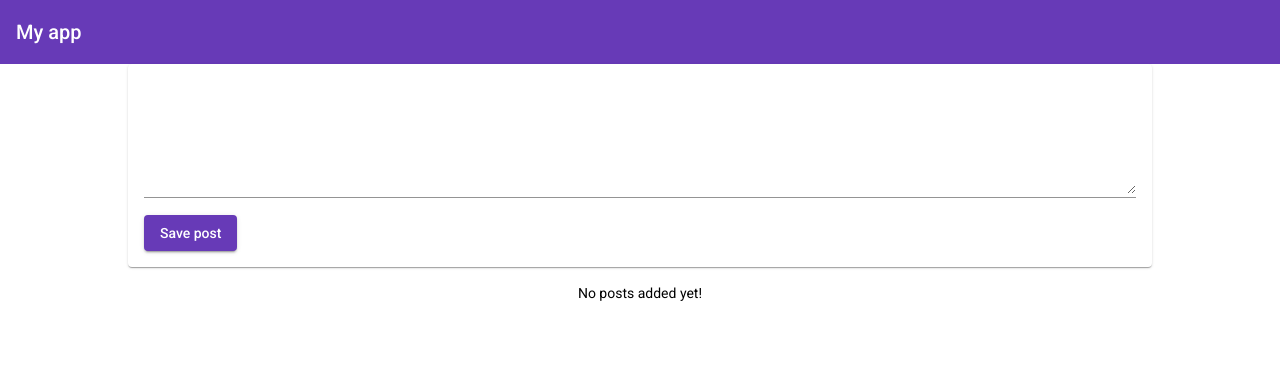
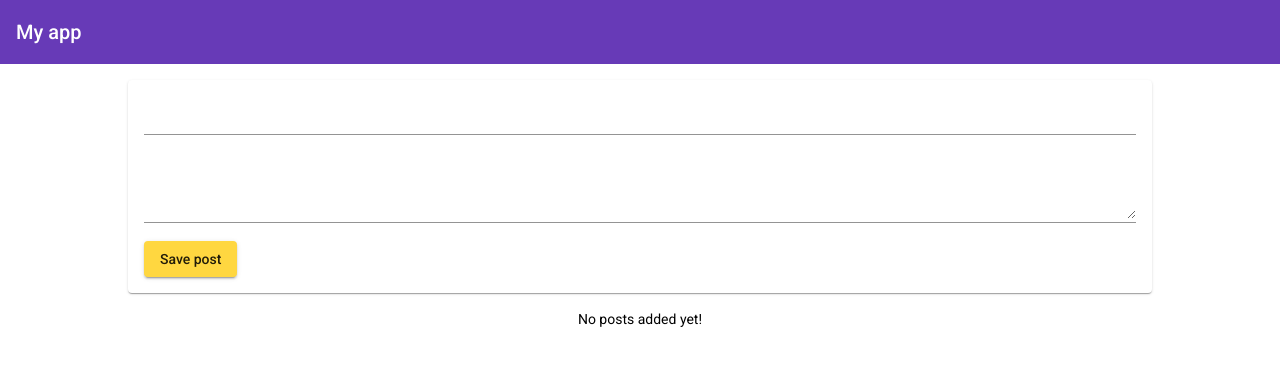
Before and after one commit to gabriel-q7/mean_stack_project1, an Angular app: page / in a window 1280 px wide. Shown: the top 366 px of the page. Built offline with nearby package versions, Linux system fonts and the light colour scheme.

Commit message:
add post.model,post.service; upd app, post-create, pot-list

```diff
--- a/src/app/app.component.css
+++ b/src/app/app.component.css
@@ -1,5 +1,4 @@
 main {
-  margin-top: 2rem;
   width: 80%;
-  margin: auto;
+  margin: 1rem auto;
 }
--- a/src/app/app.component.html
+++ b/src/app/app.component.html
@@ -1,6 +1,6 @@
 <app-header></app-header>
 
 <main>
-  <app-post-create></app-post-create>
-  <app-post-list></app-post-list>
+  <app-post-create (postCreated)="onPostAdded($event)"></app-post-create>
+  <app-post-list [posts]="storedPosts"></app-post-list>
 </main>
--- a/src/app/app.component.ts
+++ b/src/app/app.component.ts
@@ -1,10 +1,15 @@
 import { Component } from '@angular/core';
+import { Post } from './posts/post.model';
 
 @Component({
   selector: 'app-root',
   templateUrl: './app.component.html',
-  styleUrls: ['./app.component.css']
+  styleUrls: ['./app.component.css'],
 })
 export class AppComponent {
-  title = 'mean-course';
+  storedPosts: Post[] = [];
+
+  onPostAdded(post) {
+    this.storedPosts.push(post);
+  }
 }
--- a/src/app/posts/post-create/post-create.component.html
+++ b/src/app/posts/post-create/post-create.component.html
@@ -1,8 +1,27 @@
 <mat-card>
-  <mat-form-field>
-    <textarea matInput rows="6" [(ngModel)]="enteredValue"></textarea>
-  </mat-form-field>
-  <button mat-raised-button color="primary" (click)="onAddPost()">
-    Save post
-  </button>
+  <form (submit)="onAddPost(postForm)" #postForm="ngForm">
+    <mat-form-field>
+      <input
+        matInput
+        type="text"
+        name="title"
+        ngModel
+        required
+        #title="ngModel"
+      />
+      <mat-error *ngIf="title.invalid">Please enter a post title</mat-error>
+    </mat-form-field>
+    <mat-form-field>
+      <textarea
+        matInput
+        rows="3"
+        name="content"
+        ngModel
+        required
+        #content="ngModel"
+      ></textarea>
+      <mat-error *ngIf="content.invalid">Please enter a post content</mat-error>
+    </mat-form-field>
+    <button mat-raised-button color="accent" type="submit">Save post</button>
+  </form>
 </mat-card>
--- a/src/app/posts/post-create/post-create.component.ts
+++ b/src/app/posts/post-create/post-create.component.ts
@@ -1,4 +1,6 @@
-import { Component } from '@angular/core';
+import { Component, EventEmitter, Output } from '@angular/core';
+import { NgForm } from '@angular/forms';
+import { Post } from '../post.model';
 
 @Component({
   selector: 'app-post-create',
@@ -6,10 +8,17 @@
   styleUrls: ['./post-create.component.css'],
 })
 export class PostCreateComponent {
-  enteredValue = '';
-  newPost = 'no content';
+  @Output() postCreated = new EventEmitter<Post>();
+  enteredTitle: string;
+  enteredContent: string;
 
-  onAddPost() {
-    this.newPost = this.enteredValue;
+  onAddPost(form: NgForm) {
+    if (form.invalid) return;
+
+    const post: Post = {
+      title: form.value.title,
+      content: form.value.content,
+    };
+    this.postCreated.emit(post);
   }
 }
--- a/src/app/posts/post-list/post-list.component.ts
+++ b/src/app/posts/post-list/post-list.component.ts
@@ -1,4 +1,5 @@
-import { Component, OnInit } from '@angular/core';
+import { Component, OnInit, Input } from '@angular/core';
+import { Post } from '../post.model';
 
 @Component({
   selector: 'app-post-list',
@@ -11,7 +12,7 @@
   //   { title: 'Second post', content: 'second content' },
   //   { title: 'Third post', content: 'third content' },
   // ];
-  posts = [];
+  @Input() posts: Post[] = [];
 
   constructor() {}
 
--- /dev/null
+++ b/src/app/posts/post.model.ts
@@ -0,0 +1,4 @@
+export interface Post {
+  title: string;
+  content: string;
+}
```
Also changed, not shown: src/app/posts/posts.service.ts (added, +9 -0 lines).
